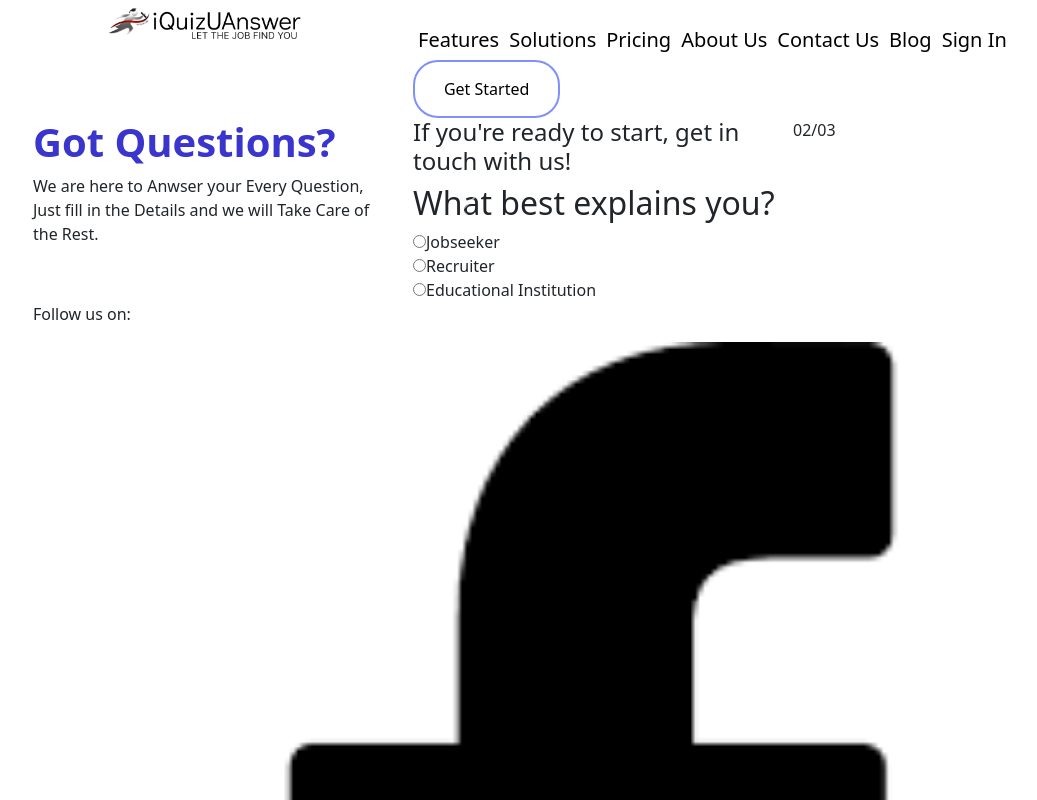
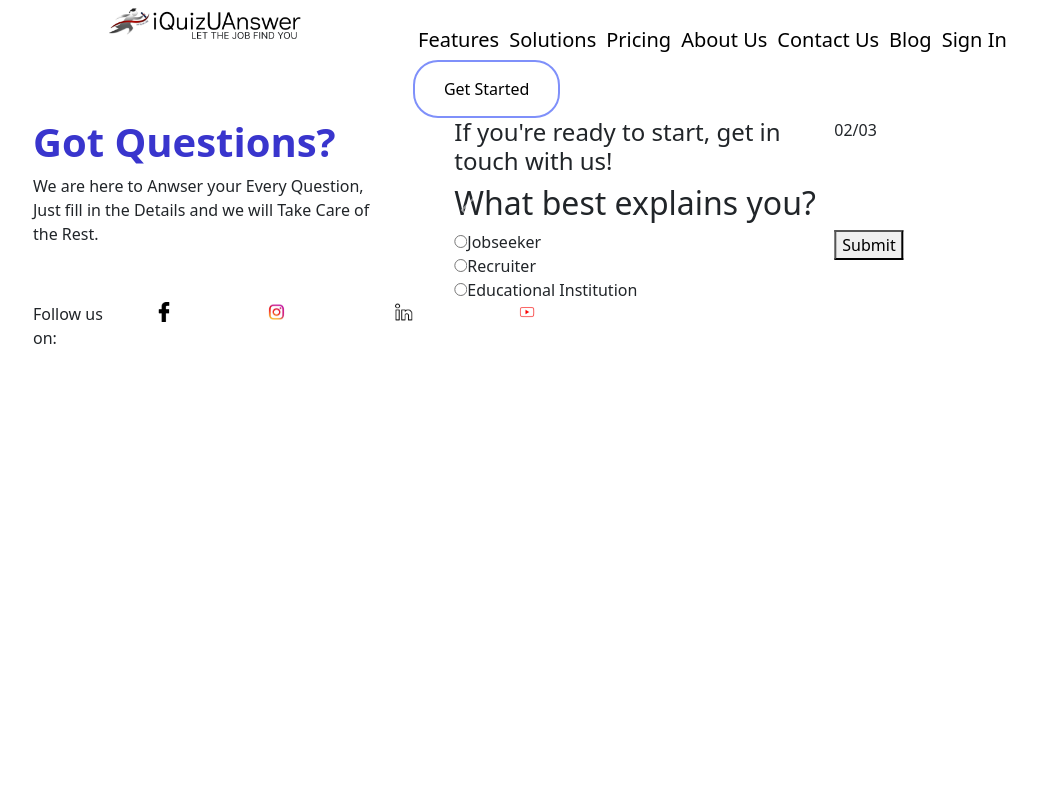
Before and after one commit to ZanyeNair/EveryCode, a React (Create React App) app in the folder modeliquiz/: page / in a window 1280 px wide. Shown: the top 800 px of the page, without its empty margins (49-1086 px from the left). Built offline with nearby package versions, Linux system fonts and the light colour scheme.

Commit message:
new update

```diff
--- a/modeliquiz/src/Content.js
+++ b/modeliquiz/src/Content.js
@@ -12,11 +12,19 @@ import Carousel from 'react-bootstrap/Carousel';
 
 
 function Content(){
-    const [index, setIndex] = useState(0);
 
-  const handleSelect = (selectedIndex) => {
-    setIndex(selectedIndex);
-  };
+  function goToFace(){
+    window.location.href = "https://www.facebook.com/";
+  }
+  function goToInsta(){
+    window.location.href = "https://www.instagram.com/";
+  }
+  function goToLink(){
+    window.location.href = "https://www.linkedin.com/";
+  }
+  function goToU(){
+    window.location.href = "https://www.youtube.com/";
+  }
 
     const validate = values => {
         const errors = {};
@@ -62,9 +70,14 @@ function Content(){
     const [cardD, setcardD] = useState('Hello! Start with you name..');
     const words = ['Hello! Start with you name..', 'What best explains you?', 'Sounds good! Anything else you want to know?']
 
+    const [index, setIndex] = useState(0);
+
+  const handleSelect = (selectedIndex) => {
+    setIndex(selectedIndex);}
+
 
     return (
-        <Container>
+        <Container class = "slides">
             <Row>
                 <Col xs = {6} md = {4}>
                     <h1 class = "qs">
@@ -75,7 +88,7 @@ function Content(){
                     </p>
                 </Col>
                 <Col xs = {12} md = {8}>
-                <Carousel class = "sliding" activeIndex={index} onSelect={handleSelect}>
+                <Carousel activeIndex={index} onSelect={handleSelect}>
                     <Carousel.Item>
 
                         <Row>
@@ -132,7 +145,7 @@ function Content(){
                             {formik.errors.email ? <div class = "errors" >{formik.errors.email}</div> : null}
 
 
-                            <button type="submit">Submit</button>
+                            <button type="submit" onClick={handleSelect}>Submit</button>
                             </form>
                         </Container>
 
@@ -152,12 +165,21 @@ function Content(){
                         </Row>
 
                         <h2>What best explains you?</h2>
+                        <Row>
+                            <Col>
+
+
                         <input type="radio" id="html" name="fav_language" value="form"/>
                         <label for="html">Jobseeker</label><br></br>
                         <input type="radio" id="html" name="fav_language" value="HTML"/>
                         <label for="html">Recruiter</label><br></br>
                         <input type="radio" id="html" name="fav_language" value="HTML"/>
                         <label for="html">Educational Institution</label><br></br>
+                        </Col>
+                        <Col>
+                        <button type="submit" onClick={handleSelect}>Submit</button>
+                        </Col>
+                        </Row>
 
 
 
@@ -175,8 +197,11 @@ function Content(){
                                 </p>
                             </Col>
                         </Row>
+
                         <label for="texting">Jobseeker</label><br></br>
                         <input type="text" id="texting" name="canweknow"/>
+
+                        <button type="submit" onClick={handleSelect}>Submit</button>
 
 
                     </Carousel.Item>
@@ -184,17 +209,29 @@ function Content(){
                         <h1>Thank you for submitting, we're excited to chat!</h1>
 
                         <p>We will reach out to you soon</p>
-                        <button>
-                            Close
-                        </button>
+                        <button type="submit" onClick={handleSelect}>Close</button>
 
 
                     </Carousel.Item>
                 </Carousel>
                 </Col>
             </Row>
-            <Row>
-                <p>Follow us on: </p> <img src = "facekbook.png" alt = "facebook" class = "logos" />  <img class = "logos" src = "instagram.jpeg" alt = "instagram" /> <img class = "logos" src = "linkedin.png" alt = "Linkdin" /> <img class = "logos" src = "youtube.png" alt = "Youtbue" />
+            <Row xs="auto">
+                <Col md={1}>
+                    <p>Follow us on: </p>
+                    </Col>
+                <Col md={1}>
+                    <img src = "facekbook.png" alt = "facebook" class = "social" onClick={goToFace}/>
+                </Col>
+                <Col >
+                    <img class = "social" src = "instagram.jpeg" alt = "instagram" onClick={goToInsta}/>
+                </Col>
+                <Col >
+                    <img class = "social" src = "linkedin.png" alt = "Linkdin" onClick={goToLink}/>
+                </Col>
+                <Col >
+                    <img class = "social" src = "youtube.png" alt = "Youtube" onClick={goToU}/>
+                </Col>
             </Row>
         </Container>
     );
--- a/modeliquiz/src/index.css
+++ b/modeliquiz/src/index.css
@@ -38,11 +38,12 @@ input [type = "radio"]{
   padding: 5px;
 
 }
-.logos{
-  width: 10%;
-  height: 50%;
-
-  max-width: 10px;
+.social{
+  height: 20%;
+  max-height: 100px;
+  max-width: 20;
+  margin: 0 auto;
+  display: block;
 }
 .e:hover{
   color:#606bf4;
@@ -57,6 +58,22 @@ input [type = "radio"]{
   padding: 15px;
 }
 
+input[type="text"]{
+  width: 50%;
+  height: 5%;
+  padding: 15px;
+  border-radius: 25px;
+  border: 2px solid #7F90FA;
+  background-color: #c6d4ff;
+}
+input[type="email"]{
+  width: 50%;
+  height: 10%;
+  padding: 15px;
+  border-radius: 25px;
+  border: 2px solid #7F90FA;
+  background-color: #c6d4ff;
+}
 .titlething{
   font-size: 1.5em;
 }
@@ -67,3 +84,10 @@ code {
 .fourth{
   justify-content: center;
 }
+
+.right.carousel-control, .left.carousel-control {
+  display: none;
+}
+.slides{
+  border: black;
+}
```
